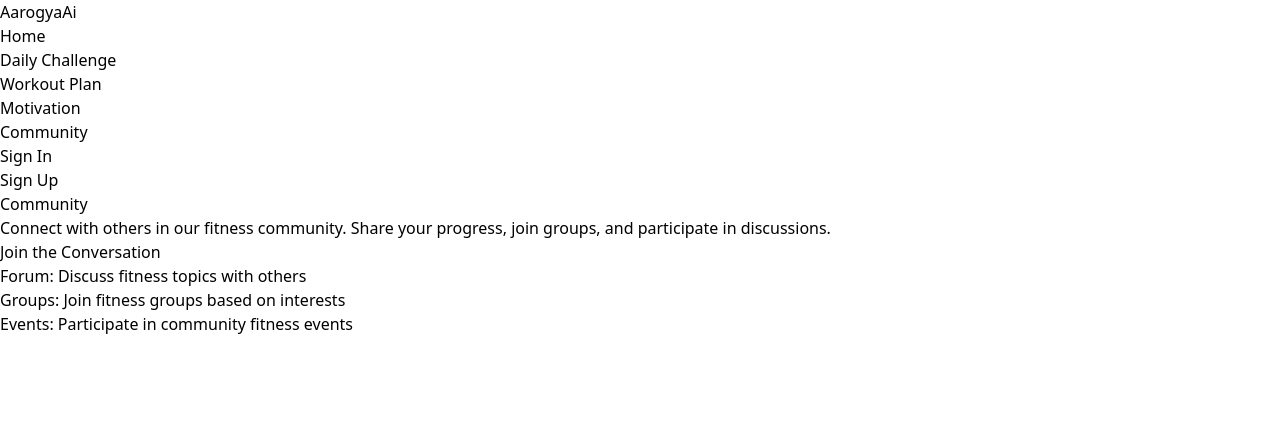
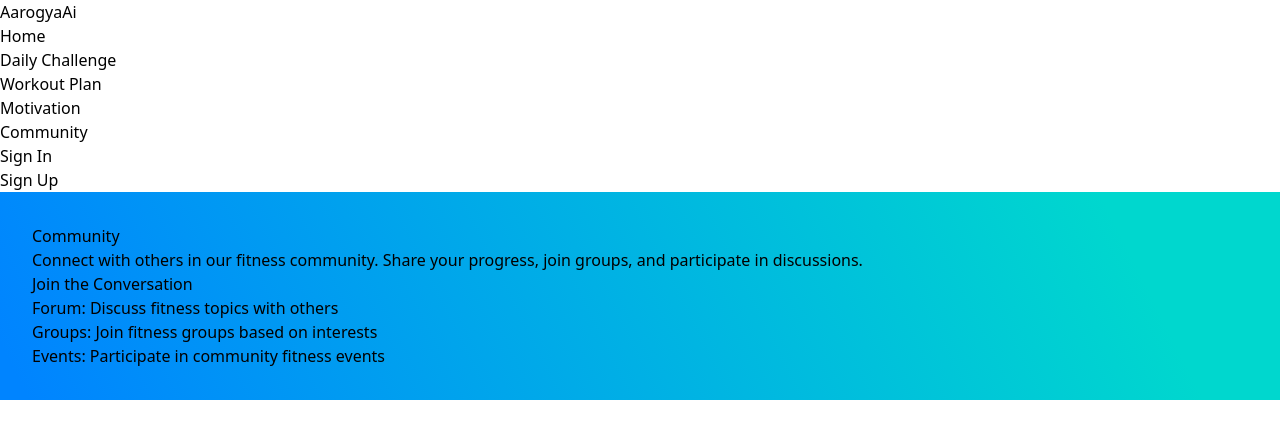
Before and after one commit to Saravjeet0806/aarogya_smart, a React (Vite) app: page /community in a window 1280 px wide. Shown: the top 438 px of the page. Built offline with nearby package versions, Linux system fonts and the light colour scheme; no server answers.

Commit message:
added gradient background

```diff
--- a/src/components/Community.jsx
+++ b/src/components/Community.jsx
@@ -2,7 +2,11 @@ import React from 'react';
 
 const Community = () => {
   return (
-    <section className="py-10 px-4">
+    <section className="py-10 px-4"
+    style={{
+      background: 'linear-gradient(243.4deg, rgb(0, 215, 206) 13%, rgb(0, 132, 255) 98%)',
+      padding: '2rem',
+    }}>
       <h2 className="text-3xl font-bold mb-4">Community</h2>
       <p className="text-lg mb-4">
         Connect with others in our fitness community. Share your progress, join groups, and participate in discussions.
--- a/src/components/DailyChallenge.jsx
+++ b/src/components/DailyChallenge.jsx
@@ -2,7 +2,11 @@ import React from 'react';
 
 const DailyChallenge = () => {
   return (
-    <section className="py-10 px-4">
+    <section className="py-10 px-4"
+    style={{
+      background: 'linear-gradient(243.4deg, rgb(0, 215, 206) 13%, rgb(0, 132, 255) 98%)',
+      padding: '2rem',
+    }}>
       <h2 className="text-3xl font-bold mb-4">Daily Challenge</h2>
       <p className="text-lg mb-4">
         Stay motivated with our daily fitness challenges! Complete them to earn rewards and track your progress.
--- a/src/components/Motivation.jsx
+++ b/src/components/Motivation.jsx
@@ -2,7 +2,11 @@ import React from 'react';
 
 const Motivation = () => {
   return (
-    <section className="py-10 px-4">
+    <section className="py-10 px-4"
+    style={{
+      background: 'linear-gradient(243.4deg, rgb(0, 215, 206) 13%, rgb(0, 132, 255) 98%)',
+      padding: '2rem',
+    }}>
       <h2 className="text-3xl font-bold mb-4">Motivation</h2>
       <p className="text-lg mb-4">
         Get inspired with motivational quotes and tips to keep you on track with your fitness journey.
```
